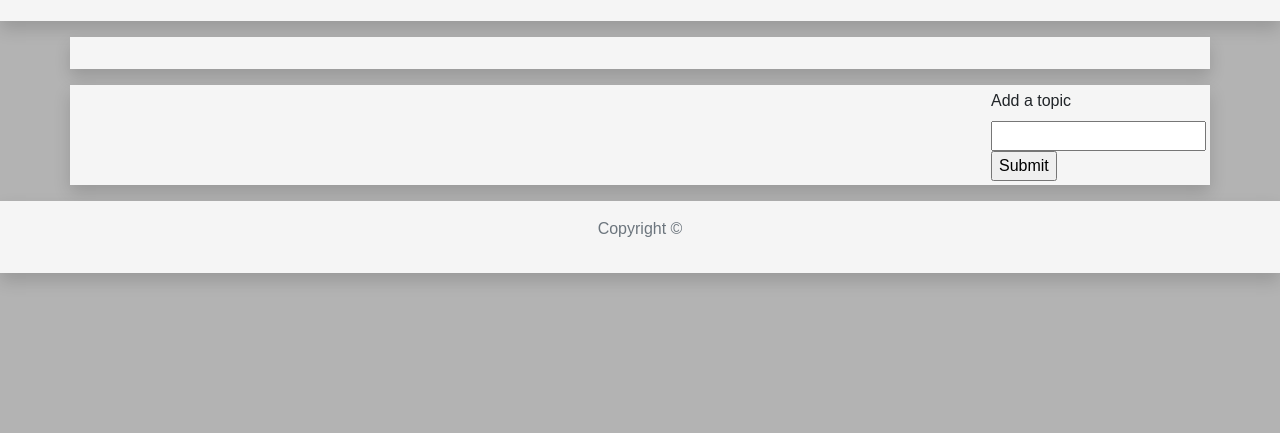
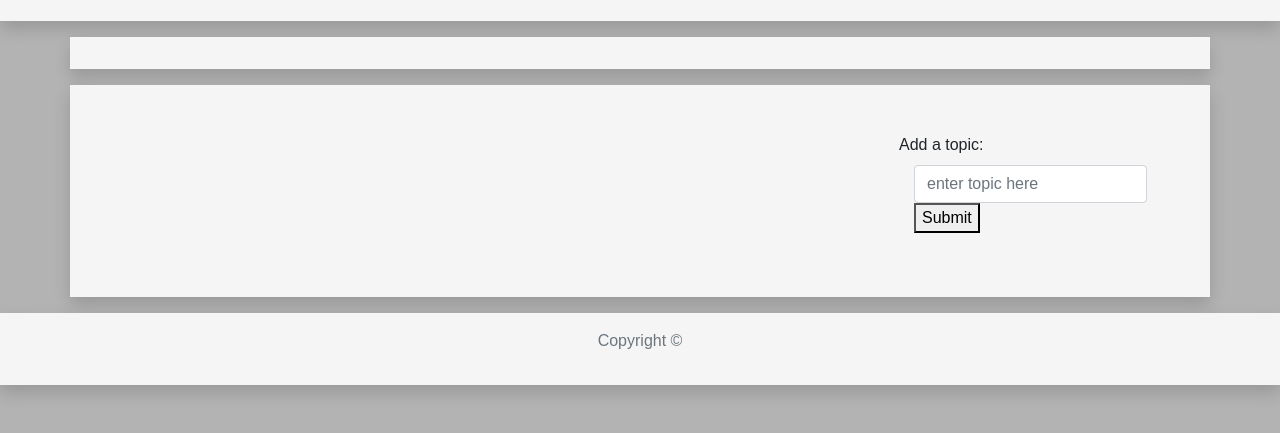
Before and after one commit to riffon3000/GifTastic, a plain HTML site: page index.html in a window 1280 px wide. Shown: the part 67-500 px from the top of the page. Drawn offline with nearby package versions, Linux system fonts and the light colour scheme.

Commit message:
update form field

```diff
--- a/index.html
+++ b/index.html
@@ -24,27 +24,26 @@
     <!-- div displaying search buttons -->
     <div class="container shadow mb-3">
         <div class="row">
-            <div class="col p-3" id="topicButtons">
-
-            </div>
+            <div class="col p-3" id="topicButtons"></div>
         </div>
     </div>
-
-
+<!-- div displaying gifs and form to create more buttons -->
     <div class="container shadow mb-3">
         <div class="row">
-
-            <!-- div displaying gifs -->
-            <div class="col p-3">
-
-            </div>
-
-            <!-- div displaying form to create more buttons -->
-            <div class="col-auto p-1">
-                <form id="topic-form">
-                    <label for="topic-input">Add a topic</label><br>
-                    <input type="text" id="topic-input"><br>
-                    <input id="addTopic" type="submit" value="Submit">
+            <!-- div housing gifs -->
+            <div class="col p-3" id="gifs"></div>
+            <!-- div housing form to create more buttons -->
+            <div class="col-auto p-5">
+                <form class="form-vertical">
+                    <div class="form-group">
+                        <label class="control-label" for="topic-input">Add a topic:</label>
+                        <div class="col">
+                            <input type="text" class="form-control" id="topic-input" placeholder="enter topic here" name="topic-input">
+                            <div class="form-group">
+                                <button type="submit">Submit</button>
+                            </div>
+                        </div>
+                    </div>
                 </form>
             </div>
         </div>
```
